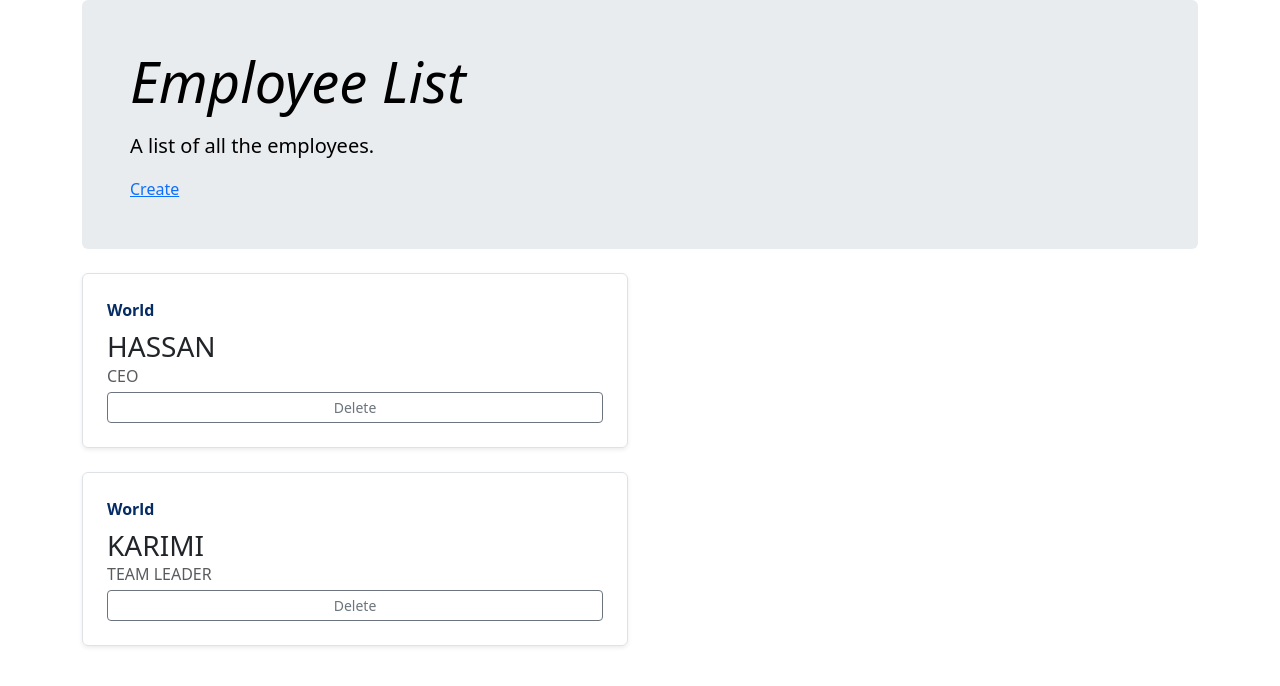
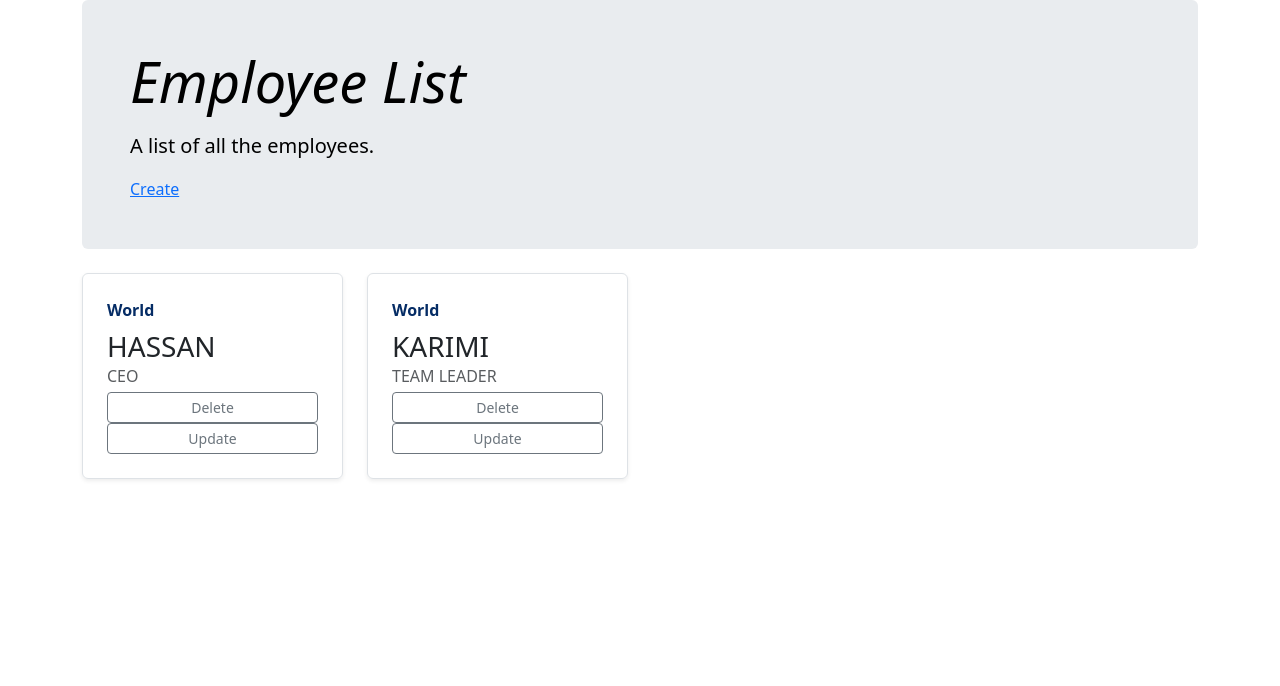
Before and after one commit to sda2024/Employee, a Django app: page /employee/ in a window 1280 px wide. Shown: the top 686 px of the page. Run offline with Django 5.2, Linux system fonts and the light colour scheme; data comes from the database, SQL or seed files in the repository; both versions use the stored data as it was after the commit.

Commit message:
added update page

```diff
--- a/employee/templates/index.html
+++ b/employee/templates/index.html
@@ -18,18 +18,23 @@
   </div>
 
   <div class="row mb-2">
-    <div class="col-md-6">
     {% for emp in myEmployees %}
+    <div class="col-md-3">
       <div class="row g-0 border rounded overflow-hidden flex-md-row mb-4 shadow-sm h-md-250 position-relative">
         <div class="col p-4 d-flex flex-column position-static">
           <strong class="d-inline-block mb-2 text-primary-emphasis">World</strong>
           <h3 class="mb-0">{{emp.name}}</h3>
           <div class="mb-1 text-body-secondary">{{emp.title}}</div>
           <a href="{% url 'delete' id=emp.id %}" type="button" class="btn btn-sm btn-outline-secondary">Delete</a>
+          <a href="{% url 'update' id=emp.id %}" type="button" class="btn btn-sm btn-outline-secondary">Update</a>
+
         </div>
       </div>
+    </div>
+    {% if forloop.counter|divisibleby:4 and not forloop.last %}
+     </div><div class="row mb-2">
+    {% endif %}
     {% endfor %}
-    </div>
   </div>
 </main>
 </body></html>
--- a/employee/urls.py
+++ b/employee/urls.py
@@ -6,4 +6,6 @@ urlpatterns = [
     path('create/', views.create, name='create'),
     path('create/createEmployee/', views.createEmployee),
     path('delete/<int:id>', views.delete, name='delete'),
+    path('update/<int:id>', views.update, name='update'),
+    path('update/updateEmployee/<int:id>', views.updateEmployee),
 ]
--- a/employee/views.py
+++ b/employee/views.py
@@ -27,3 +27,18 @@ def delete(request, id):
     emp = Employee.objects.get(id=id)
     emp.delete()
     return HttpResponseRedirect(reverse("index"))
+
+def update(request, id):
+    template = loader.get_template('updatePage.html')
+    emp = Employee.objects.get(id=id)
+    context = {
+        "emp": emp,
+    }
+    return HttpResponse(template.render(context,request))
+
+def updateEmployee(request, id):
+    emp = Employee.objects.get(id=id)
+    emp.name = request.POST['name']
+    emp.title = request.POST['title']
+    emp.save()
+    return HttpResponseRedirect(reverse("index"))
```
Also changed, not shown: employee/templates/updatePage.html (added, +7 -0 lines), db.sqlite3.
